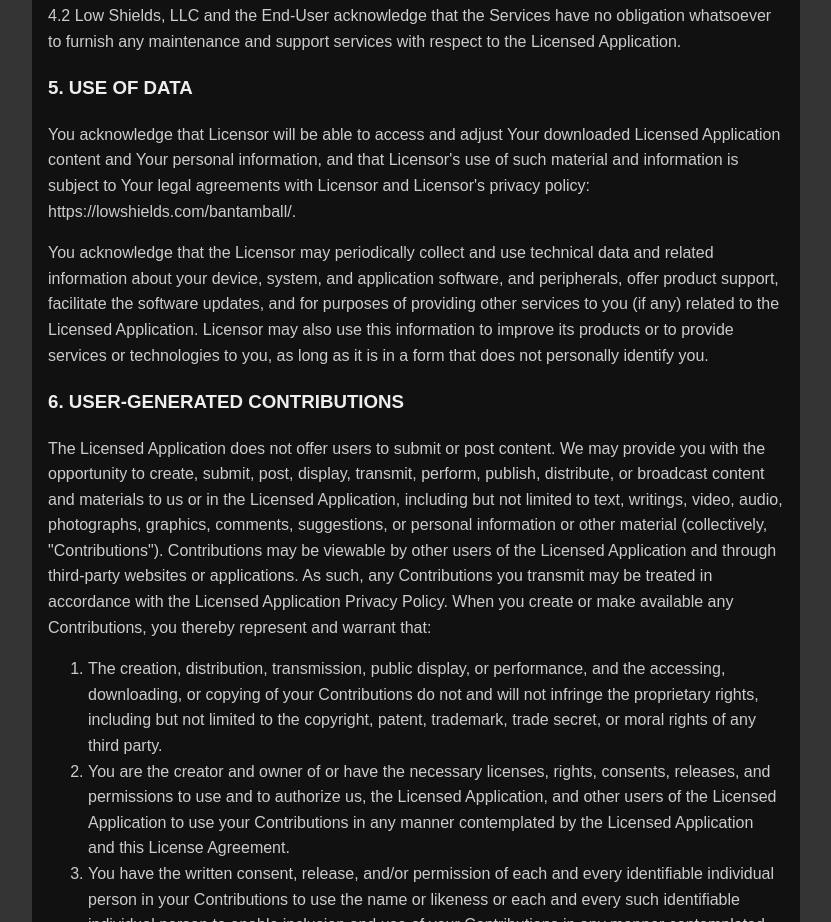
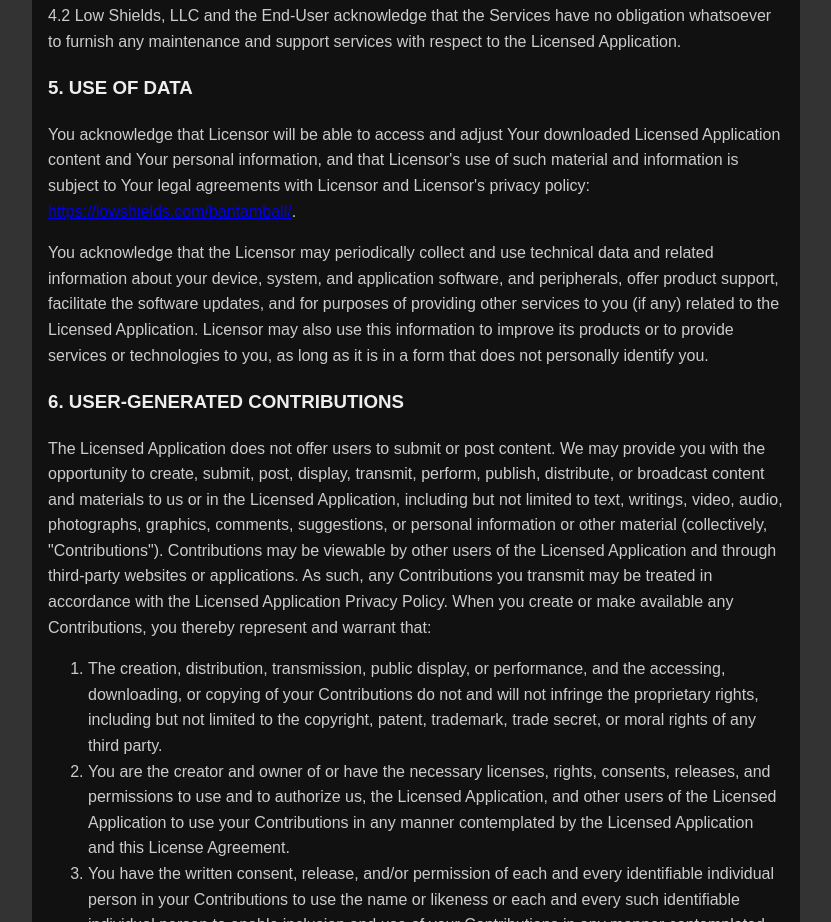
Before and after one commit to AndrewShields/lowshields.github.io, a plain HTML site: page bantamball/eula/index.html in a window 1280 px wide. Shown: the part 2939-3861 px from the top of the page, without its empty margins (224-1055 px from the left). Drawn offline with Linux system fonts and the light colour scheme.

Commit message:
Added links

```diff
--- a/bantamball/eula/index.html
+++ b/bantamball/eula/index.html
@@ -93,7 +93,7 @@
 
 
 				<h3 id="section-5">5. USE OF DATA</h3>
-				<p>You acknowledge that Licensor will be able to access and adjust Your downloaded Licensed Application content and Your personal information, and that Licensor's use of such material and information is subject to Your legal agreements with Licensor and Licensor's privacy policy: https://lowshields.com/bantamball/.</p>
+				<p>You acknowledge that Licensor will be able to access and adjust Your downloaded Licensed Application content and Your personal information, and that Licensor's use of such material and information is subject to Your legal agreements with Licensor and Licensor's privacy policy: <a href="https://lowshields.com/bantamball/">https://lowshields.com/bantamball/</a>.</p>
 				<p>You acknowledge that the Licensor may periodically collect and use technical data and related information about your device, system, and application software, and peripherals, offer product support, facilitate the software updates, and for purposes of providing other services to you (if any) related to the Licensed Application. Licensor may also use this information to improve its products or to provide services or technologies to you, as long as it is in a form that does not personally identify you.</p>
 
 
```
Also changed, not shown: bantamball/terms-and-conditions/index.html (+1 -1 lines).
